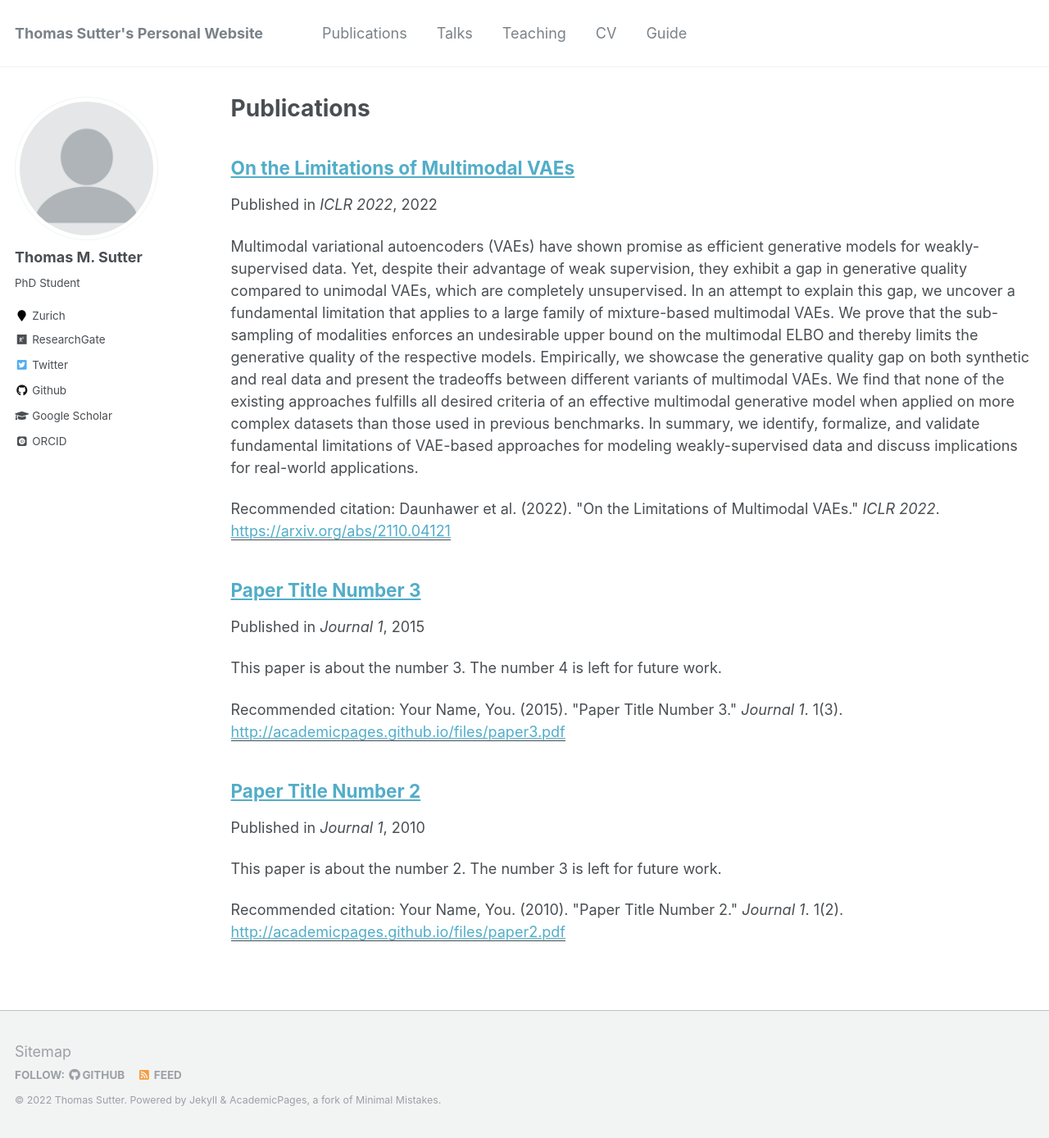
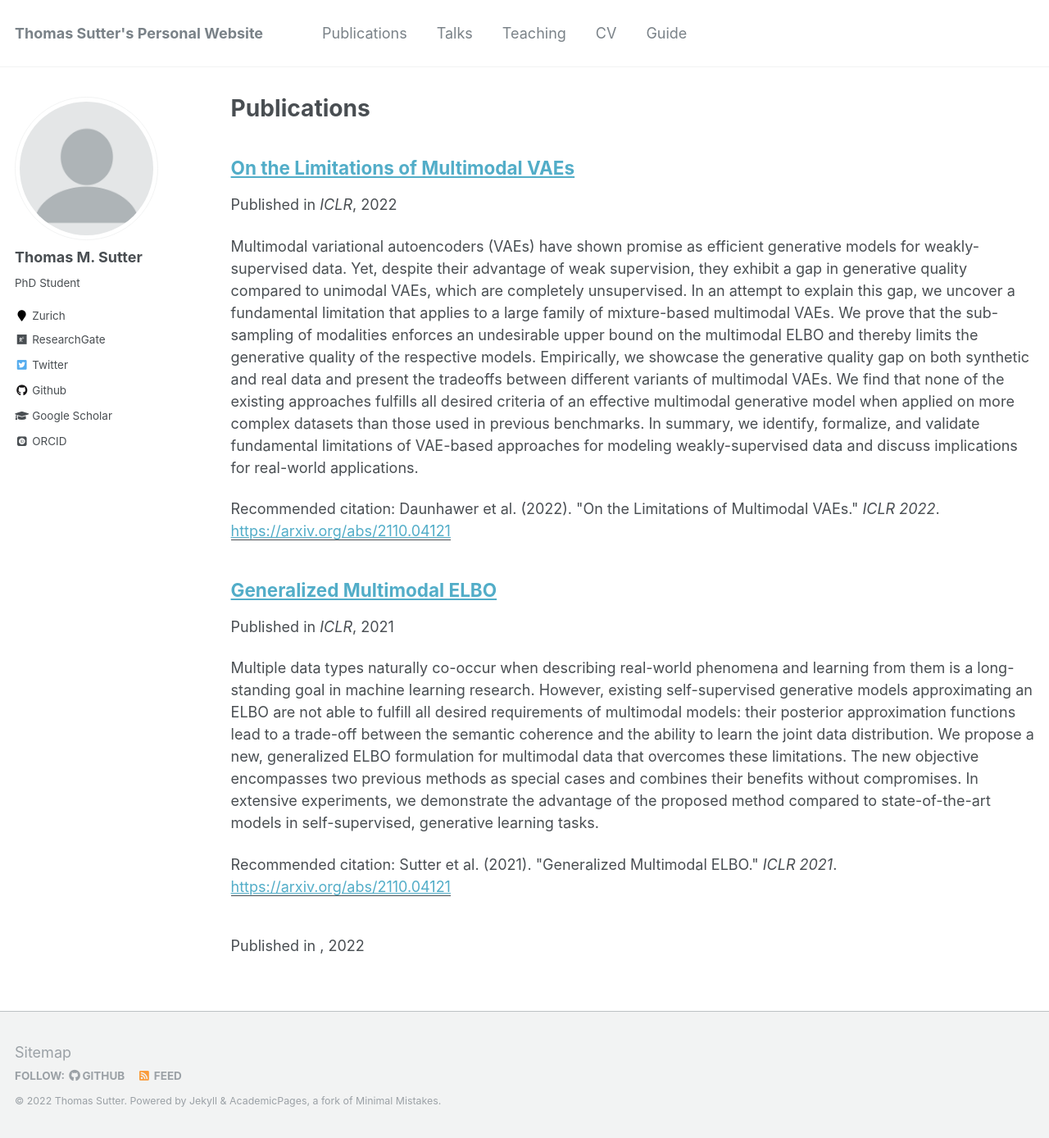
Before and after one commit to thomassutter/thomassutter.github.io, a Jekyll site: the page built from _pages/publications.md, in a window 1280 px wide and 1388 px high. Shown: the whole window at 82% size. Built offline with Jekyll 4.4.1, drawn with Linux system fonts in a browser that asks for light colours; some web fonts are replaced.

Commit message:
add more publications

```diff
--- a/_publications/2010-10-01-paper-title-number-2.md
+++ /dev/null
@@ -1,15 +0,0 @@
----
-title: "Paper Title Number 2"
-collection: publications
-permalink: /publication/2010-10-01-paper-title-number-2
-excerpt: 'This paper is about the number 2. The number 3 is left for future work.'
-date: 2010-10-01
-venue: 'Journal 1'
-paperurl: 'http://academicpages.github.io/files/paper2.pdf'
-citation: 'Your Name, You. (2010). &quot;Paper Title Number 2.&quot; <i>Journal 1</i>. 1(2).'
----
-This paper is about the number 2. The number 3 is left for future work.
-
-[Download paper here](http://academicpages.github.io/files/paper2.pdf)
-
-Recommended citation: Your Name, You. (2010). "Paper Title Number 2." <i>Journal 1</i>. 1(2).
--- a/_publications/2015-10-01-paper-title-number-3.md
+++ /dev/null
@@ -1,15 +0,0 @@
----
-title: "Paper Title Number 3"
-collection: publications
-permalink: /publication/2015-10-01-paper-title-number-3
-excerpt: 'This paper is about the number 3. The number 4 is left for future work.'
-date: 2015-10-01
-venue: 'Journal 1'
-paperurl: 'http://academicpages.github.io/files/paper3.pdf'
-citation: 'Your Name, You. (2015). &quot;Paper Title Number 3.&quot; <i>Journal 1</i>. 1(3).'
----
-This paper is about the number 3. The number 4 is left for future work.
-
-[Download paper here](http://academicpages.github.io/files/paper3.pdf)
-
-Recommended citation: Your Name, You. (2015). "Paper Title Number 3." <i>Journal 1</i>. 1(3).
--- /dev/null
+++ b/_publications/2020-multimodal-learning-utilizing-the-jensen-shannon-divergence.md
@@ -0,0 +1,16 @@
+---
+title: "Multimodal Generative Learning Utilizing the Jensen-Shannon Divergence"
+collection: publications
+permalink:
+/publication/2020-multimodal-generative-learning-utilizing-the-jensen-shannon-divergence
+excerpt: 'Learning from different data types is a long-standing goal in machine learning research, as multiple information sources co-occur when describing natural phenomena. However, existing generative models that approximate a multimodal ELBO rely on difficult or inefficient training schemes to learn a joint distribution and the dependencies between modalities. In this work, we propose a novel, efficient objective function that utilizes the Jensen-Shannon divergence for multiple distributions. It simultaneously approximates the unimodal and joint multimodal posteriors directly via a dynamic prior. In addition, we theoretically prove that the new multimodal JS-divergence (mmJSD) objective optimizes an ELBO. In extensive experiments, we demonstrate the advantage of the proposed mmJSD model compared to previous work in unsupervised, generative learning tasks.'
+date: 2020
+venue: 'NeurIPS'
+paperurl: 'https://proceedings.neurips.cc/paper/2020/hash/43bb733c1b62a5e374c63cb22fa457b4-Abstract.html'
+citation: 'Sutter et al. (2020). &quot;Multimodal Generative Learning Utilizing the Jensen-Shannon Divergence.&quot; <i>NeurIPS 2020</i>.'
+---
+This paper is about using the Jensen-Shannon divergence as regularizing divergence for multimodal VAEs.
+
+[Download paper here](https://proceedings.neurips.cc/paper/2020/hash/43bb733c1b62a5e374c63cb22fa457b4-Abstract.html)
+
+Recommended citation: Sutter et al. (2020). "Multimodal Generative Learning Utilizing the Jensen-Shannon Divergence." <i>Advances in Neural Information Processing Systems 33 2020</i>.
--- /dev/null
+++ b/_publications/2021-04-26-generalized-multimodal-elbo.md
@@ -0,0 +1,15 @@
+---
+title: "Generalized Multimodal ELBO"
+collection: publications
+permalink: /publication/2021-04-26-generalized-multimodal-elbo
+excerpt: 'Multiple data types naturally co-occur when describing real-world phenomena and learning from them is a long-standing goal in machine learning research. However, existing self-supervised generative models approximating an ELBO are not able to fulfill all desired requirements of multimodal models: their posterior approximation functions lead to a trade-off between the semantic coherence and the ability to learn the joint data distribution. We propose a new, generalized ELBO formulation for multimodal data that overcomes these limitations. The new objective encompasses two previous methods as special cases and combines their benefits without compromises. In extensive experiments, we demonstrate the advantage of the proposed method compared to state-of-the-art models in self-supervised, generative learning tasks.'
+date: 2021-04-26
+venue: 'ICLR'
+paperurl: 'https://arxiv.org/abs/2110.04121'
+citation: 'Sutter et al. (2021). &quot;Generalized Multimodal ELBO.&quot; <i>ICLR 2021</i>.'
+---
+This paper is about a new and generalized ELBO formulation for multimodal VAEs.
+
+[Download paper here](https://arxiv.org/abs/2105.02470)
+
+Recommended citation: Sutter et al. (2021). "Generalized Multimodal ELBO." <i>ICLR 2021</i>.
```
Also changed, not shown: _publications/2022-04-25-on-the-limitations-of-multimodal-vaes.md (renamed from _publications/2009-10-01-paper-title-number-1.md, +1 -1 lines), 1 other file.
